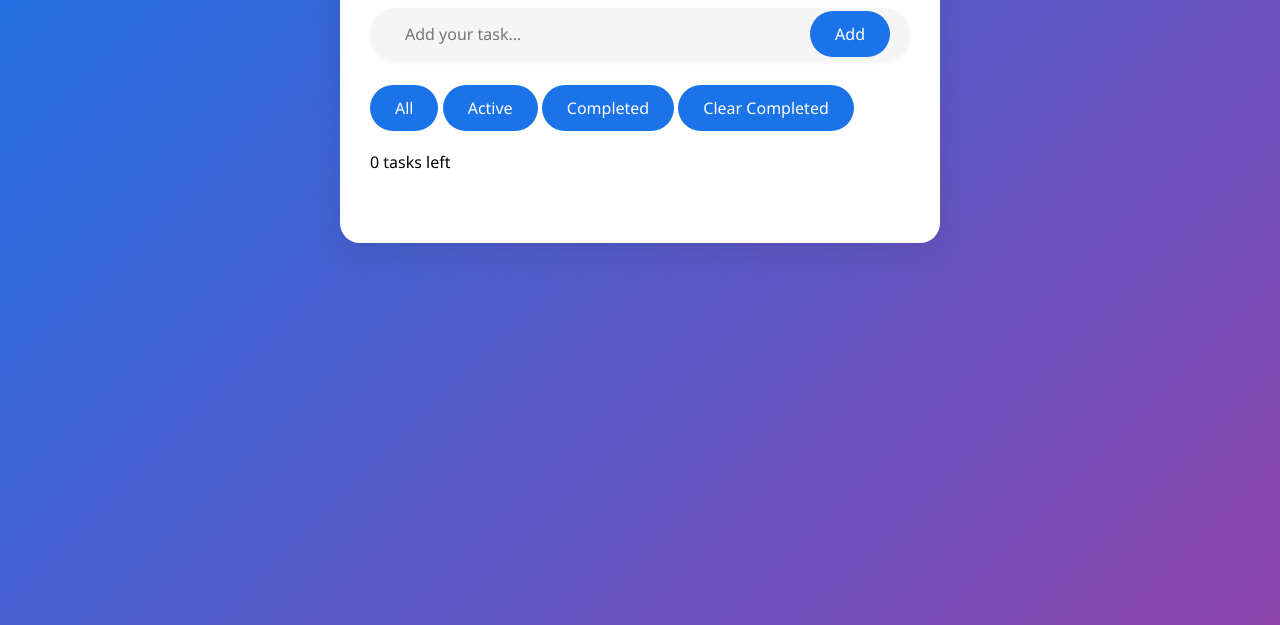
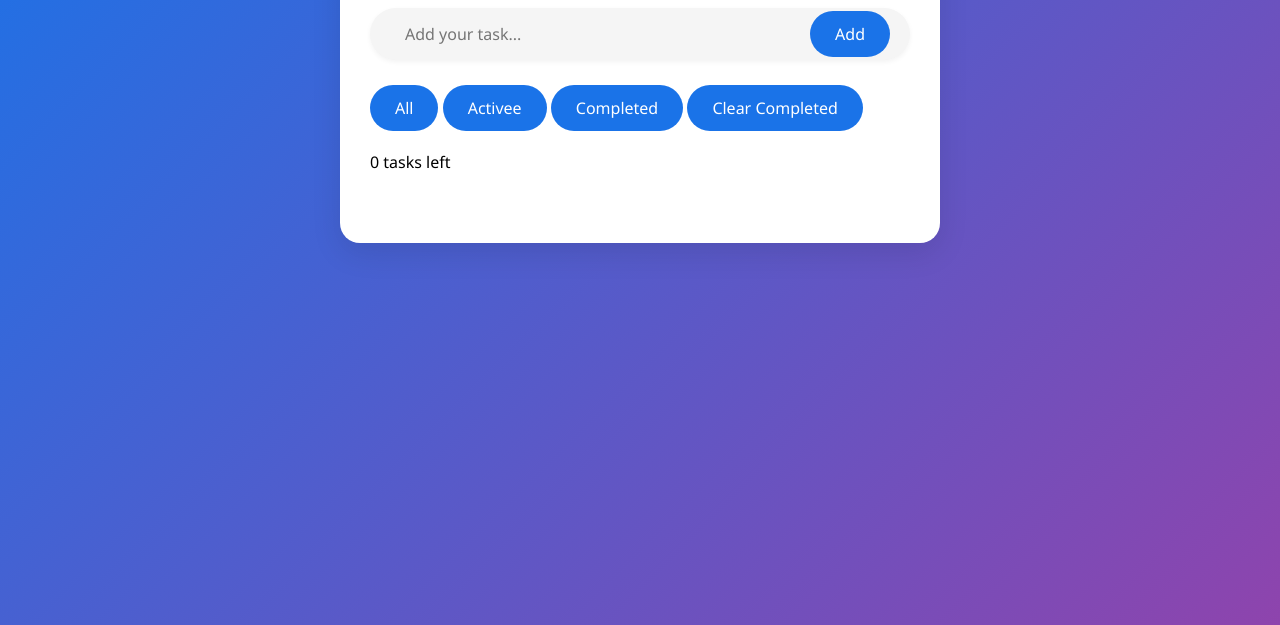
Before and after one commit to nticstudent12/to-do-app, a plain HTML site: page index.html in a window 1280 px wide. Shown: the part 175-800 px from the top of the page. Drawn offline with Linux system fonts and the light colour scheme.

Commit message:
first commit the update it version

```diff
--- a/index.html
+++ b/index.html
@@ -16,7 +16,7 @@
             </div>
             <div class="filters">
                 <button id="all" class="active">All</button>
-                <button id="active">Active</button>
+                <button id="active">Activee</button>
                 <button id="completed">Completed</button>
                 <button id="clear-completed">Clear Completed</button>
             </div>
```
